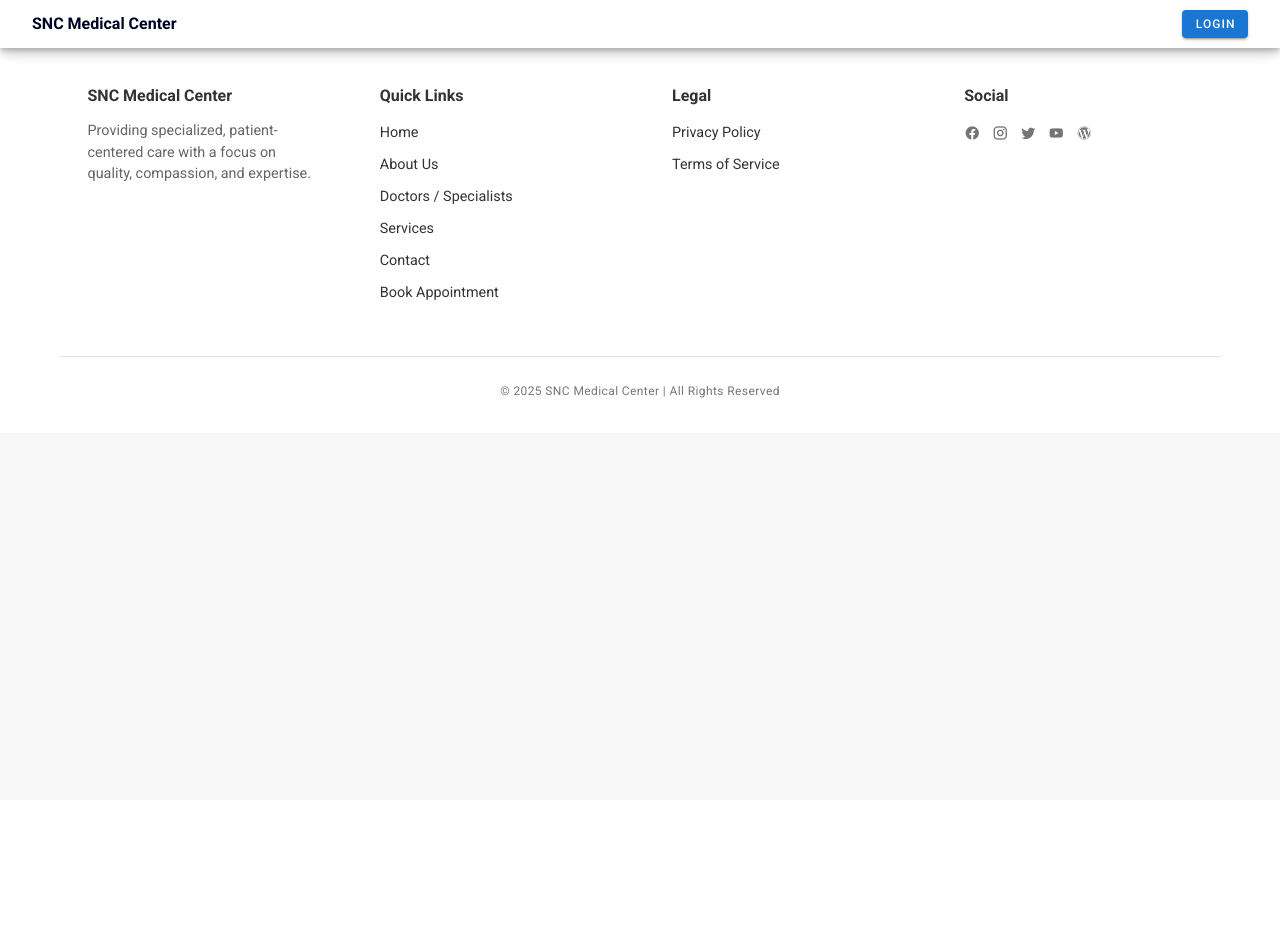
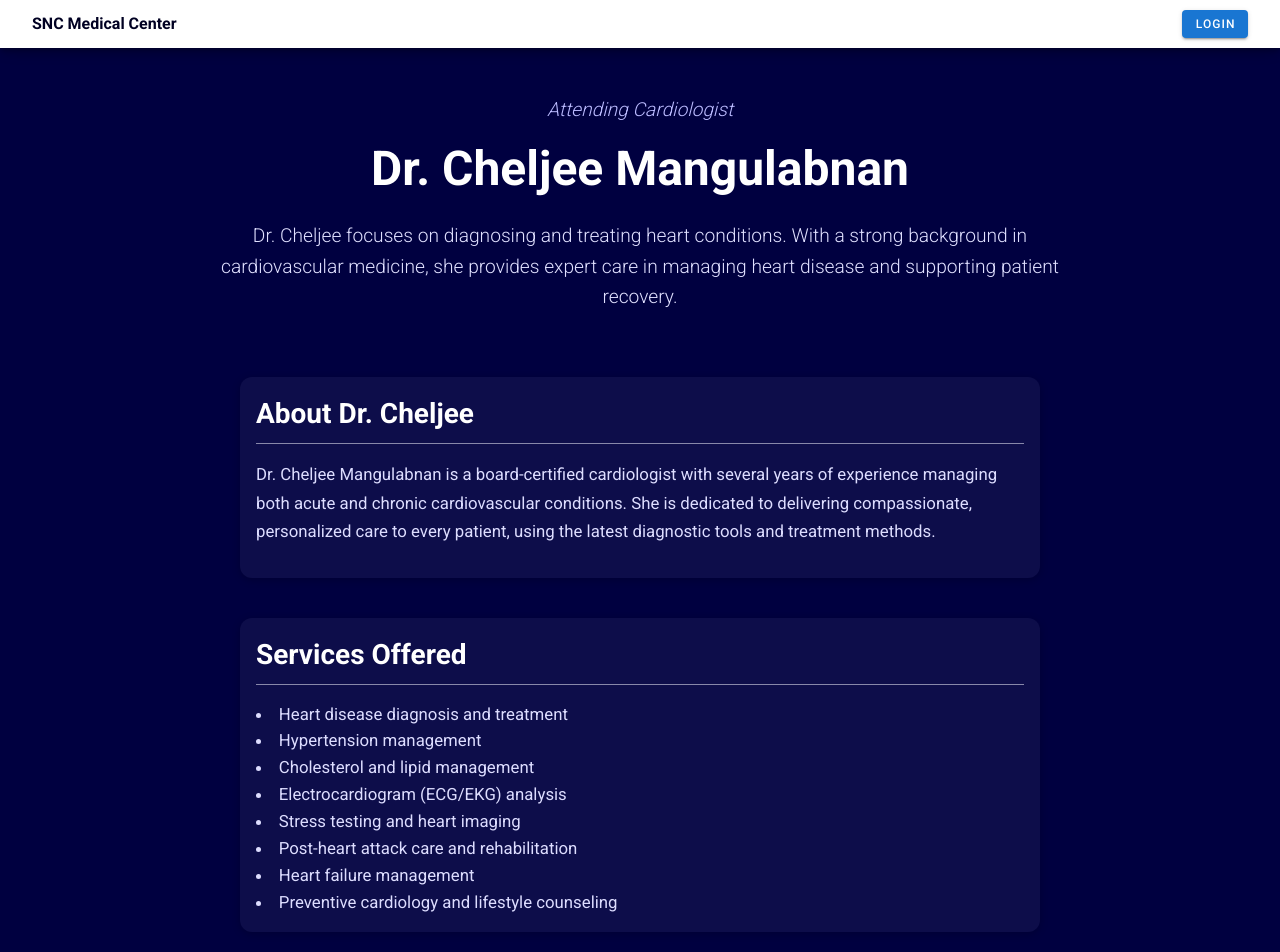
Before and after one commit to ceejmangulabnan/snc-medical-center, a Nuxt app: page /cardiologist in a window 1280 px wide. Shown: the top 952 px of the page. Before the commit the page ends 800 px from the top, so only its background shows below. Built offline with nearby package versions, Linux system fonts and the light colour scheme.

Commit message:
feat: add cardiologist page

```diff
--- /dev/null
+++ b/pages/cardiologist.vue
@@ -0,0 +1,135 @@
+<template>
+  <main class="main">
+    <header class="profile-header">
+      <span class="title-sub">Attending Cardiologist</span>
+      <h1 class="title-main">Dr. Cheljee Mangulabnan</h1>
+      <p class="subtitle">
+        Dr. Cheljee focuses on diagnosing and treating heart conditions. With a strong background in cardiovascular
+        medicine, she provides expert care in managing heart disease and supporting patient recovery.
+      </p>
+    </header>
+
+    <section class="section">
+      <h2 class="section-title">About Dr. Cheljee</h2>
+      <p class="section-text">
+        Dr. Cheljee Mangulabnan is a board-certified cardiologist with several years of experience managing
+        both acute and chronic cardiovascular conditions. She is dedicated to delivering compassionate,
+        personalized care to every patient, using the latest diagnostic tools and treatment methods.
+      </p>
+    </section>
+
+    <section class="section">
+      <h2 class="section-title">Services Offered</h2>
+      <ul class="service-list">
+        <li>Heart disease diagnosis and treatment</li>
+        <li>Hypertension management</li>
+        <li>Cholesterol and lipid management</li>
+        <li>Electrocardiogram (ECG/EKG) analysis</li>
+        <li>Stress testing and heart imaging</li>
+        <li>Post-heart attack care and rehabilitation</li>
+        <li>Heart failure management</li>
+        <li>Preventive cardiology and lifestyle counseling</li>
+      </ul>
+    </section>
+
+    <section class="section">
+      <h2 class="section-title">Approach to Care</h2>
+      <p class="section-text">
+        Dr. Cheljee takes a patient-first approach, focusing on education, open communication,
+        and long-term wellness. She works closely with each individual to create a treatment plan
+        tailored to their specific health needs and goals.
+      </p>
+    </section>
+  </main>
+</template>
+
+<style scoped>
+.main {
+  background-color: #000040;
+  color: white;
+  min-height: 100vh;
+  padding: 3rem 1rem;
+  display: flex;
+  flex-direction: column;
+  align-items: center;
+}
+
+.profile-header {
+  text-align: center;
+  max-width: 900px;
+  margin-bottom: 3rem;
+}
+
+.title-sub {
+  font-size: 1.2rem;
+  font-style: italic;
+  font-weight: 300;
+  display: block;
+  margin-bottom: 0.5rem;
+  color: #bbbbff;
+}
+
+.title-main {
+  font-size: 2.5rem;
+  font-weight: 700;
+  margin-bottom: 1rem;
+}
+
+.subtitle {
+  font-size: 1.1rem;
+  font-weight: 300;
+  color: #e0e0ff;
+  line-height: 1.6;
+}
+
+.section {
+  max-width: 800px;
+  width: 100%;
+  margin-bottom: 2.5rem;
+  padding: 1rem;
+  background-color: rgba(255, 255, 255, 0.05);
+  border-radius: 12px;
+  box-shadow: 0 2px 8px rgba(0, 0, 0, 0.2);
+}
+
+.section-title {
+  font-size: 1.5rem;
+  font-weight: 600;
+  margin-bottom: 1rem;
+  border-bottom: 1px solid #8888aa;
+  padding-bottom: 0.5rem;
+}
+
+.section-text {
+  font-size: 1rem;
+  color: #ddddff;
+  line-height: 1.7;
+}
+
+.service-list {
+  list-style: inside disc;
+  padding-left: 0;
+  color: #ddddff;
+  font-size: 1rem;
+  line-height: 1.6;
+}
+
+@media (min-width: 768px) {
+  .title-main {
+    font-size: 3rem;
+  }
+
+  .subtitle {
+    font-size: 1.2rem;
+  }
+
+  .section-title {
+    font-size: 1.75rem;
+  }
+
+  .section-text,
+  .service-list {
+    font-size: 1.05rem;
+  }
+}
+</style>
--- a/pages/index.vue
+++ b/pages/index.vue
@@ -100,7 +100,6 @@ export default {
   display: flex;
   flex-direction: column;
   align-items: center;
-  justify-content: center;
   position: relative;
   text-align: center;
   padding: 0 1rem;
```
